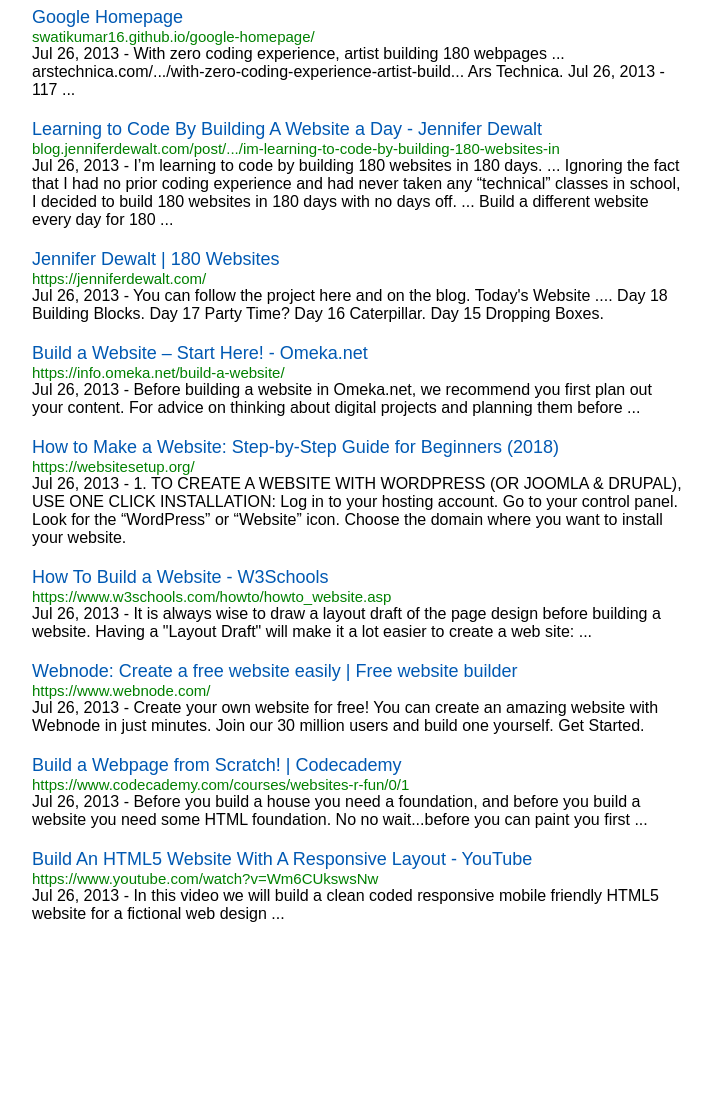
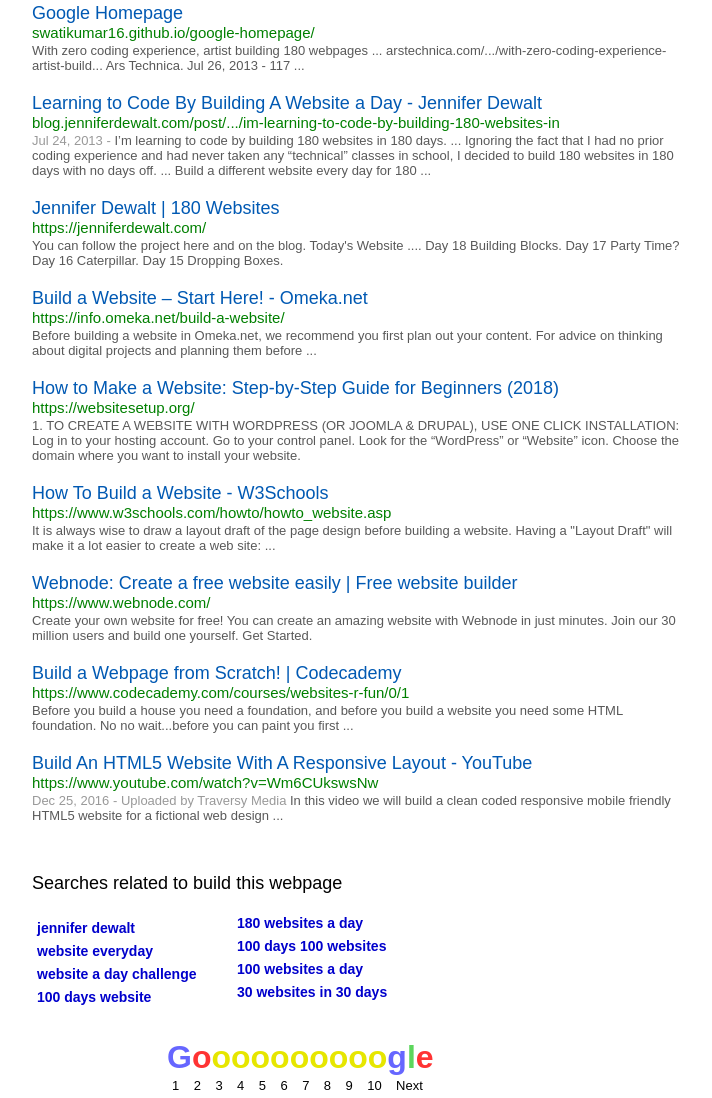
Before and after one commit to a6macleod/google-search-results, a plain HTML site: page index.html in a window 1280 px wide. Shown: the part 580-1678 px from the top of the page, without its empty margins (133-845 px from the left). Before the commit the page ends 1503 px from the top, so only its background shows below. Drawn offline with Linux system fonts and the light colour scheme.

Commit message:
Add HTML for next page section and some CSS

```diff
--- a/index.html
+++ b/index.html
@@ -80,69 +80,102 @@
 	<a class="blue-link" href="#">Google Homepage</a>
 	<p class="url-green">swatikumar16.github.io/google-homepage/
 </p>
-	<p class="sneakpeak"><span class="date">Jul 26, 2013 - </span>
-	With zero coding experience, artist building 180 webpages ... arstechnica.com/.../with-zero-coding-experience-artist-build... Ars Technica. Jul 26, 2013 - 117 ...</p>
+	<p class="sneakpeak">With zero coding experience, artist building 180 webpages ... arstechnica.com/.../with-zero-coding-experience-artist-build... Ars Technica. Jul 26, 2013 - 117 ...</p>
 </div>
 
 <div class="main-results">
 	<a class="blue-link" href="#">Learning to Code By Building A Website a Day - Jennifer Dewalt</a>
 	<p class="url-green">blog.jenniferdewalt.com/post/.../im-learning-to-code-by-building-180-websites-in</p>
-	<p class="sneakpeak"><span class="date">Jul 26, 2013 - </span>
+	<p class="sneakpeak"><span class="date">Jul 24, 2013 - </span>
 	I’m learning to code by building 180 websites in 180 days. ... Ignoring the fact that I had no prior coding experience and had never taken any “technical” classes in school, I decided to build 180 websites in 180 days with no days off. ... Build a different website every day for 180 ...</p>
 </div>
 
 <div class="main-results">
 	<a class="blue-link" href="#">Jennifer Dewalt | 180 Websites</a>
 	<p class="url-green">https://jenniferdewalt.com/</p>
-	<p class="sneakpeak"><span class="date">Jul 26, 2013 - </span>
-	You can follow the project here and on the blog. Today's Website .... Day 18 Building Blocks. Day 17 Party Time? Day 16 Caterpillar. Day 15 Dropping Boxes.</p>
+	<p class="sneakpeak">You can follow the project here and on the blog. Today's Website .... Day 18 Building Blocks. Day 17 Party Time? Day 16 Caterpillar. Day 15 Dropping Boxes.</p>
 </div>
 
 <div class="main-results">
 	<a class="blue-link" href="#">Build a Website – Start Here! - Omeka.net</a>
 	<p class="url-green">https://info.omeka.net/build-a-website/
 </p>
-	<p class="sneakpeak"><span class="date">Jul 26, 2013 - </span>
-	Before building a website in Omeka.net, we recommend you first plan out your content. For advice on thinking about digital projects and planning them before ...</p>
+	<p class="sneakpeak">Before building a website in Omeka.net, we recommend you first plan out your content. For advice on thinking about digital projects and planning them before ...</p>
 </div>
 
 <div class="main-results">
 	<a class="blue-link" href="#">How to Make a Website: Step-by-Step Guide for Beginners (2018)</a>
 	<p class="url-green">https://websitesetup.org/</p>
-	<p class="sneakpeak"><span class="date">Jul 26, 2013 - </span>
-	1. TO CREATE A WEBSITE WITH WORDPRESS (OR JOOMLA & DRUPAL), USE ONE CLICK INSTALLATION: Log in to your hosting account. Go to your control panel. Look for the “WordPress” or “Website” icon. Choose the domain where you want to install your website.</p>
+	<p class="sneakpeak">1. TO CREATE A WEBSITE WITH WORDPRESS (OR JOOMLA & DRUPAL), USE ONE CLICK INSTALLATION: Log in to your hosting account. Go to your control panel. Look for the “WordPress” or “Website” icon. Choose the domain where you want to install your website.</p>
 </div>
 
 <div class="main-results">
 	<a class="blue-link" href="#">How To Build a Website - W3Schools</a>
 	<p class="url-green">https://www.w3schools.com/howto/howto_website.asp</p>
-	<p class="sneakpeak"><span class="date">Jul 26, 2013 - </span>
-	It is always wise to draw a layout draft of the page design before building a website. Having a "Layout Draft" will make it a lot easier to create a web site: ...</p>
+	<p class="sneakpeak">It is always wise to draw a layout draft of the page design before building a website. Having a "Layout Draft" will make it a lot easier to create a web site: ...</p>
 </div>
 
 <div class="main-results">
 	<a class="blue-link" href="#">Webnode: Create a free website easily | Free website builder</a>
 	<p class="url-green">https://www.webnode.com/</p>
-	<p class="sneakpeak"><span class="date">Jul 26, 2013 - </span>
-	Create your own website for free! You can create an amazing website with Webnode in just minutes. Join our 30 million users and build one yourself. Get Started.</p>
+	<p class="sneakpeak">Create your own website for free! You can create an amazing website with Webnode in just minutes. Join our 30 million users and build one yourself. Get Started.</p>
 </div>
 
 <div class="main-results">
 	<a class="blue-link" href="#">Build a Webpage from Scratch! | Codecademy</a>
 	<p class="url-green">https://www.codecademy.com/courses/websites-r-fun/0/1</p>
-	<p class="sneakpeak"><span class="date">Jul 26, 2013 - </span>
-	Before you build a house you need a foundation, and before you build a website you need some HTML foundation. No no wait...before you can paint you first ...</p>
+	<p class="sneakpeak">Before you build a house you need a foundation, and before you build a website you need some HTML foundation. No no wait...before you can paint you first ...</p>
 </div>
 
 <div class="main-results">
 	<a class="blue-link" href="#">Build An HTML5 Website With A Responsive Layout - YouTube</a>
 	<p class="url-green">https://www.youtube.com/watch?v=Wm6CUkswsNw</p>
-	<p class="sneakpeak"><span class="date">Jul 26, 2013 - </span>
+	<p class="sneakpeak"><span class="date">Dec 25, 2016 - Uploaded by Traversy Media</span>
 	In this video we will build a clean coded responsive mobile friendly HTML5 website for a fictional web design ...</p>
 </div>
+
+
+
 <!-- Searches Related to the Website -->
+<div id="related-searches">
+	<h1>Searches related to build this webpage</h1>
+	<ul>
+		<li><a href="#">jennifer dewalt</a></li>
+		<li><a href="#">website everyday</a></li>
+		<li><a href="#">website a day challenge</a></li>
+		<li><a href="#">100 days website</a></li>
+		<li><a href="#">180 websites a day</a></li>
+		<li><a href="#">100 days 100 websites</a></li>
+		<li><a href="#">100 websites a day</a></li>
+		<li><a href="#">30 websites in 30 days</a></li>
+	</ul>
+</div>
+
+
+
 
 <!-- Next Page Icons -->
+<div class="next-page">
+	<h1 id="google-next-page">G<span id="red">o</span><span id="yellow">ooooooooo</span>g<span id="green">l</span><span id="red">e</span></h1>
+	<ul class="next-page-list">
+		<li><a href="#">1</a></li>
+		<li><a href="#">2</a></li>
+		<li><a href="#">3</a></li>
+		<li><a href="#">4</a></li>
+		<li><a href="#">5</a></li>
+		<li><a href="#">6</a></li>
+		<li><a href="#">7</a></li>
+		<li><a href="#">8</a></li>
+		<li><a href="#">9</a></li>
+		<li><a href="#">10</a></li>
+		<li><a href="#">Next</a></li>
+	</ul>
+
+</div>
+
+
+
+
 
 <!-- Footer -->
 
--- a/style.css
+++ b/style.css
@@ -156,6 +156,76 @@ small ul li {
 	font-weight: normal;
 }
 
-.main-results .date {
+.main-results .sneakpeak {
+	font-size: 13px;
+	color: #595959;
+	margin-top: 2px;
+}
+
+.main-results .sneakpeak .date {
+	color: #999999;
+}
+
+#related-searches {
+	position: relative;
+	top: 70px;
+	left: 165px;
+}
+
+#related-searches h1 {
+	margin-bottom: 20px;
+	font-size: 18px;
+	font-weight: normal;
+}
+
+#related-searches ul {
+	list-style-type: none;
+	columns: 2;
+	width: 30%;
+}
+#related-searches ul li {
+	margin: 5px;
+}
+#related-searches ul li a {
+	color:#0000cc;
+	font-weight: bold;
+	font-size: 14px;
+}
+
+#related-searches ul li a:hover {
+		text-decoration: underline;
+}
+
+
+/* Next Page Icons */
+.next-page {
+	position: relative;
+	left: 300px;
+	top: 100px;
+}
+
+.next-page #google-next-page {
+	color:#6666ff;
+}
+
+.next-page #google-next-page #red {
+	color: #ff3333;
+}
+
+.next-page #google-next-page #yellow {
+	color: #e6e600;
+}
+
+.next-page #google-next-page #green {
+	color: #5cd65c;
+}
+
+.next-page .next-page-list {
+	list-style-type: none;
+}
+
+.next-page .next-page-list li {
 	display: inline;
+	padding: 5px;
+	font-size: 13px;
 }
```
Also changed, not shown: image/next-page.png (added).
